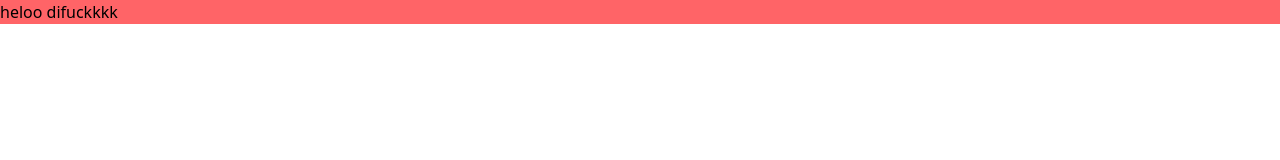
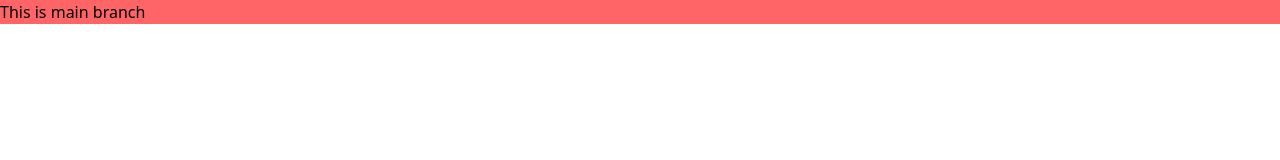
Before and after one commit to Deepak-techy/EduOne, a React (Vite) app in the folder frontend/: page / in a window 1280 px wide. Shown: the top 160 px of the page. Built offline with nearby package versions, Linux system fonts and the light colour scheme.

Commit message:
testing on main branch

```diff
--- a/frontend/src/App.jsx
+++ b/frontend/src/App.jsx
@@ -5,7 +5,7 @@ function App() {
   return (
     <>
       <div className='bg-red-400'>
-        <h1>heloo difuckkkk</h1>
+        <h1>This is main branch</h1>
       </div>
     </>
   )
```
